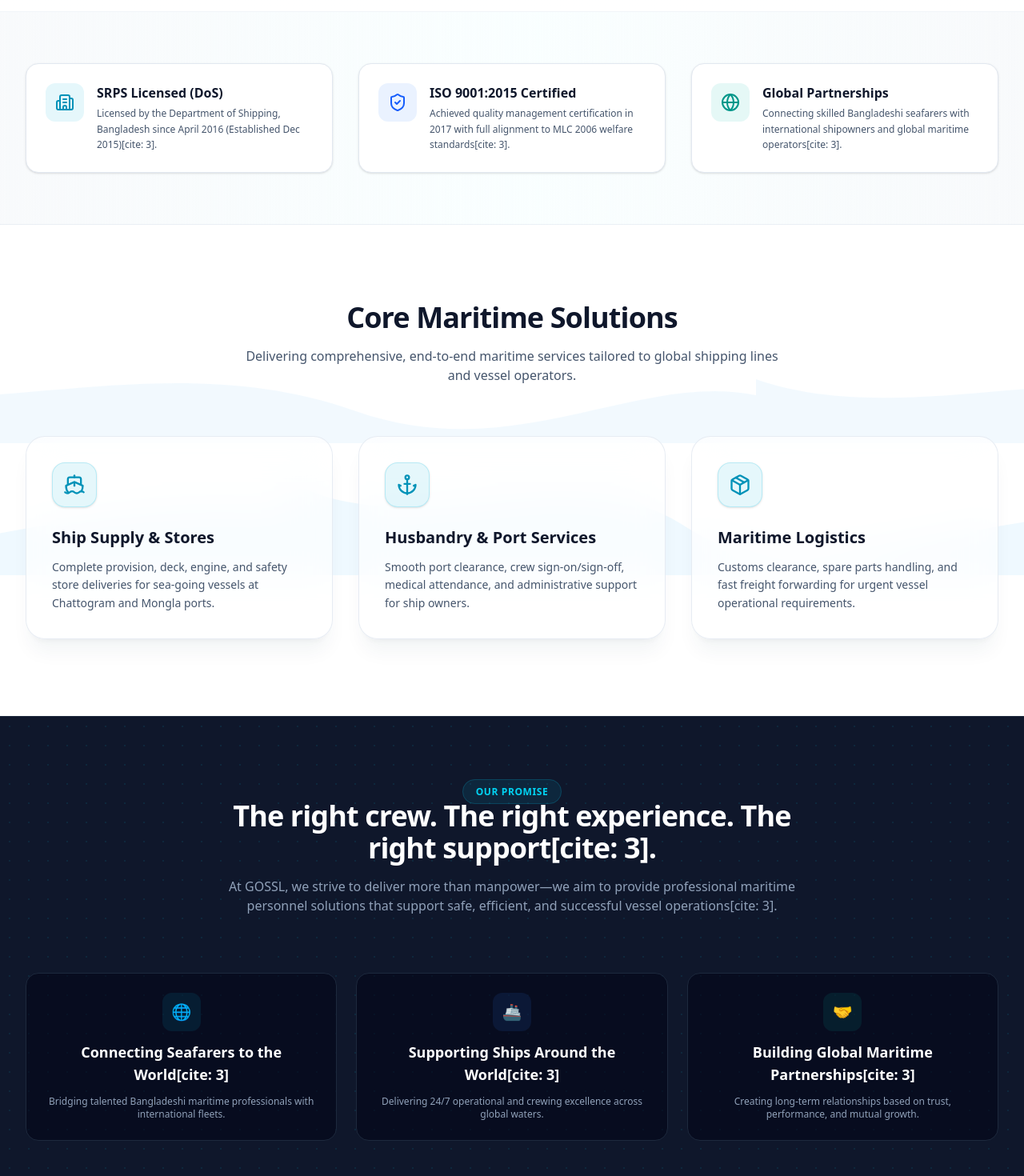
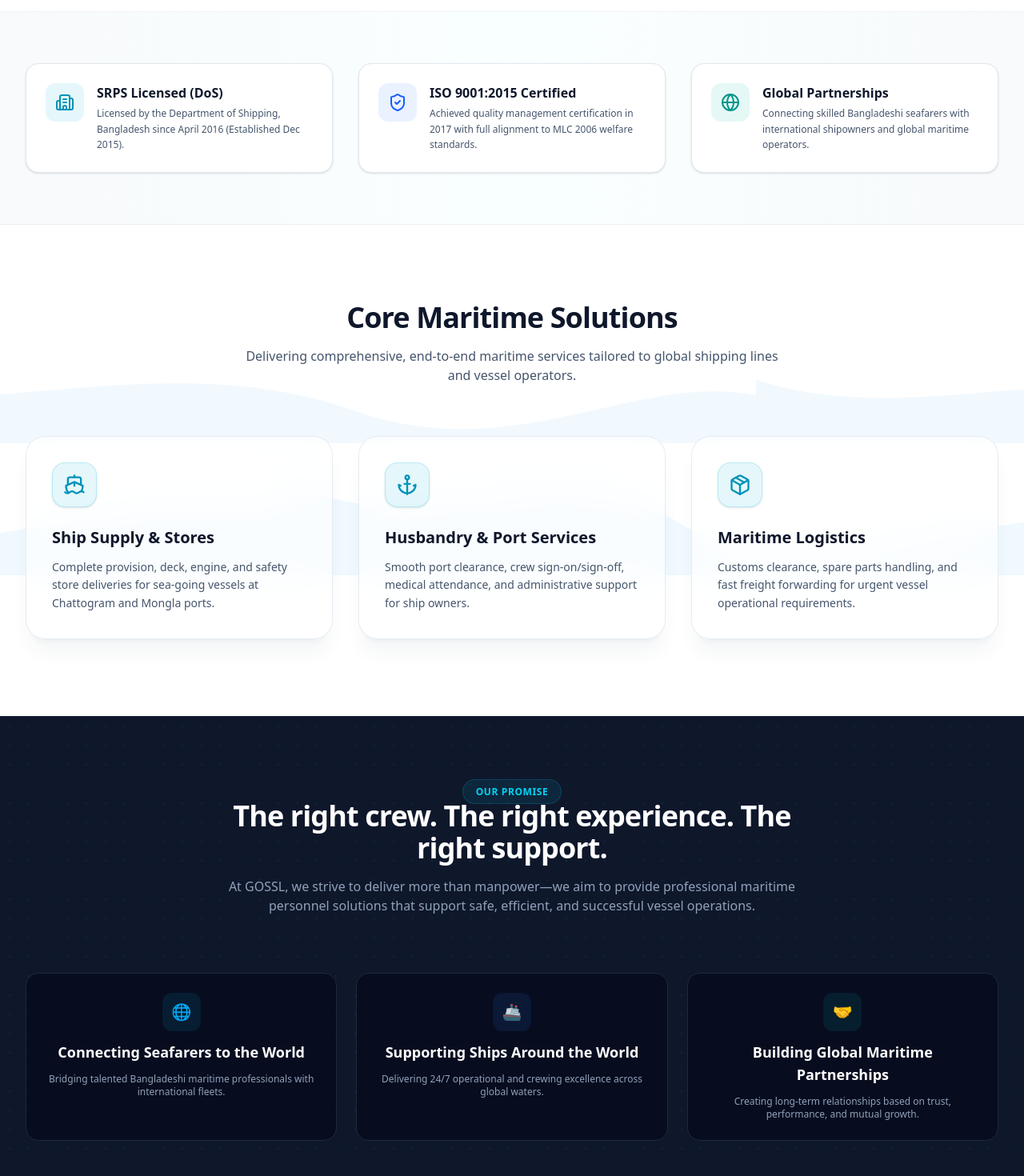
Before and after one commit to profdeveloper8-oss/gossl-bd, a Next.js app: page / in a window 1280 px wide. Shown: the part 760-2230 px from the top of the page at 80% size. Built offline with nearby package versions, Linux system fonts and the light colour scheme; no server answers; the database is empty.

Commit message:
Remove citation tags and clean up home page text

```diff
--- a/app/page.tsx
+++ b/app/page.tsx
@@ -2,7 +2,7 @@
 
 import Link from 'next/link';
 import { motion } from 'framer-motion';
-import { Ship, Anchor, Package, ArrowRight, ShieldCheck, Building2, Globe, CheckCircle2 } from 'lucide-react';
+import { Ship, Anchor, Package, ArrowRight, ShieldCheck, Building2, Globe } from 'lucide-react';
 import { useEffect, useRef, useState } from 'react';
 import * as THREE from 'three';
 import { GLTFLoader } from 'three/examples/jsm/loaders/GLTFLoader.js';
@@ -191,7 +191,7 @@
             </h1>
 
             <p className="text-slate-600 text-lg sm:text-xl font-medium leading-relaxed mb-8 max-w-2xl">
-              {heroDesc} Established in December 2015 and licensed by the Department of Shipping (DoS) since April 2016, providing professional seafarer recruitment, crew management, and maritime personnel solutions[cite: 3].
+              {heroDesc} Established in December 2015 and licensed by the Department of Shipping (DoS) since April 2016, providing professional seafarer recruitment, crew management, and maritime personnel solutions.
             </p>
 
             <div className="flex flex-wrap items-center gap-4">
@@ -244,7 +244,7 @@
               </div>
               <div>
                 <h4 className="font-bold text-slate-900 mb-1">SRPS Licensed (DoS)</h4>
-                <p className="text-slate-600 text-xs leading-relaxed">Licensed by the Department of Shipping, Bangladesh since April 2016 (Established Dec 2015)[cite: 3].</p>
+                <p className="text-slate-600 text-xs leading-relaxed">Licensed by the Department of Shipping, Bangladesh since April 2016 (Established Dec 2015).</p>
               </div>
             </div>
 
@@ -254,7 +254,7 @@
               </div>
               <div>
                 <h4 className="font-bold text-slate-900 mb-1">ISO 9001:2015 Certified</h4>
-                <p className="text-slate-600 text-xs leading-relaxed">Achieved quality management certification in 2017 with full alignment to MLC 2006 welfare standards[cite: 3].</p>
+                <p className="text-slate-600 text-xs leading-relaxed">Achieved quality management certification in 2017 with full alignment to MLC 2006 welfare standards.</p>
               </div>
             </div>
 
@@ -264,7 +264,7 @@
               </div>
               <div>
                 <h4 className="font-bold text-slate-900 mb-1">Global Partnerships</h4>
-                <p className="text-slate-600 text-xs leading-relaxed">Connecting skilled Bangladeshi seafarers with international shipowners and global maritime operators[cite: 3].</p>
+                <p className="text-slate-600 text-xs leading-relaxed">Connecting skilled Bangladeshi seafarers with international shipowners and global maritime operators.</p>
               </div>
             </div>
           </div>
@@ -344,29 +344,29 @@
               Our Promise
             </span>
             <h3 className="text-2xl sm:text-4xl font-extrabold tracking-tight text-white">
-              The right crew. The right experience. The right support[cite: 3].
+              The right crew. The right experience. The right support.
             </h3>
             <p className="text-slate-400 text-base">
-              At GOSSL, we strive to deliver more than manpower—we aim to provide professional maritime personnel solutions that support safe, efficient, and successful vessel operations[cite: 3].
+              At GOSSL, we strive to deliver more than manpower—we aim to provide professional maritime personnel solutions that support safe, efficient, and successful vessel operations.
             </p>
           </div>
 
           <div className="grid grid-cols-1 md:grid-cols-3 gap-6 pt-6">
             <div className="p-6 rounded-2xl bg-slate-950/60 border border-slate-800 flex flex-col items-center text-center space-y-3">
               <div className="w-12 h-12 rounded-xl bg-cyan-500/10 text-cyan-400 flex items-center justify-center font-bold text-xl">🌐</div>
-              <h4 className="font-bold text-lg text-white">Connecting Seafarers to the World[cite: 3]</h4>
+              <h4 className="font-bold text-lg text-white">Connecting Seafarers to the World</h4>
               <p className="text-xs text-slate-400">Bridging talented Bangladeshi maritime professionals with international fleets.</p>
             </div>
 
             <div className="p-6 rounded-2xl bg-slate-950/60 border border-slate-800 flex flex-col items-center text-center space-y-3">
               <div className="w-12 h-12 rounded-xl bg-blue-500/10 text-blue-400 flex items-center justify-center font-bold text-xl">🚢</div>
-              <h4 className="font-bold text-lg text-white">Supporting Ships Around the World[cite: 3]</h4>
+              <h4 className="font-bold text-lg text-white">Supporting Ships Around the World</h4>
               <p className="text-xs text-slate-400">Delivering 24/7 operational and crewing excellence across global waters.</p>
             </div>
 
             <div className="p-6 rounded-2xl bg-slate-950/60 border border-slate-800 flex flex-col items-center text-center space-y-3">
               <div className="w-12 h-12 rounded-xl bg-teal-500/10 text-teal-400 flex items-center justify-center font-bold text-xl">🤝</div>
-              <h4 className="font-bold text-lg text-white">Building Global Maritime Partnerships[cite: 3]</h4>
+              <h4 className="font-bold text-lg text-white">Building Global Maritime Partnerships</h4>
               <p className="text-xs text-slate-400">Creating long-term relationships based on trust, performance, and mutual growth.</p>
             </div>
           </div>
```
